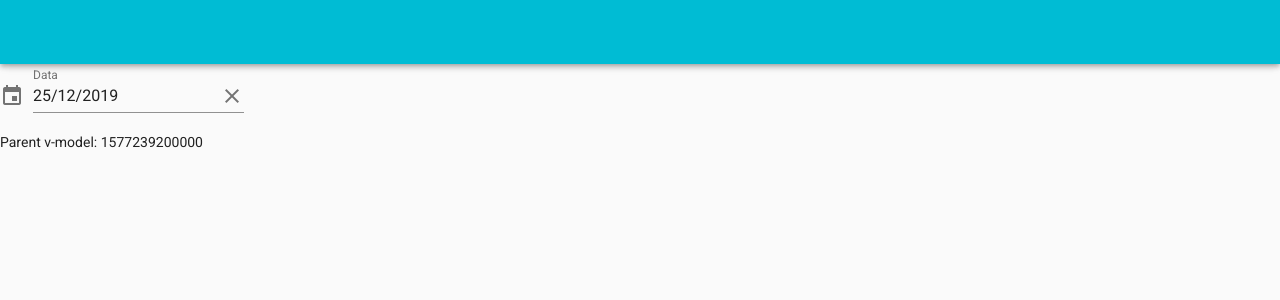
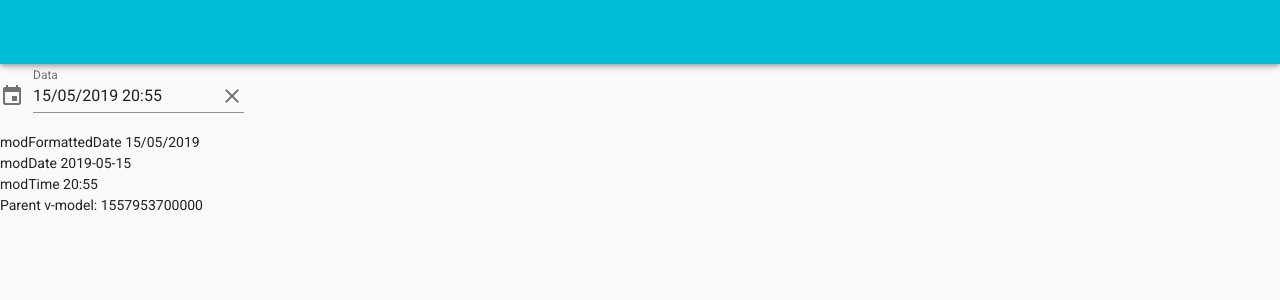
Before and after one commit to juareznasato/vuetify-datetime, a Vue app: page / in a window 1280 px wide. Shown: the top 300 px of the page. Built offline with nearby package versions, Linux system fonts and the light colour scheme.

Commit message:
Fix bugs.

```diff
--- a/src/App.vue
+++ b/src/App.vue
@@ -17,7 +17,7 @@ export default {
     VuetifyDateTime
   },
   data: () => ({
-    value: 1577239200000, //1557673468418, // 12/05/2019 12:04:28
+    value: 1557953700000,
     label: "Data",
     config: {
       tabDateTitle: "Data",
--- a/src/components/VuetifyDateTime.vue
+++ b/src/components/VuetifyDateTime.vue
@@ -19,8 +19,6 @@
             slot="activator"
             prepend-icon="event"
           ></v-text-field>
-
-
           <v-tabs color="grey lighten-2" slider-color="cyan" v-model="activeTab">
             <v-tab v-bind:key="0" ripple>{{ config.tabDateTitle }}</v-tab>
             <v-tab v-bind:key="1" ripple>{{ config.tabTimeTitle }}</v-tab>
@@ -37,17 +35,20 @@
               </v-tab-item>
               <v-tab-item v-bind:key="1">
                 <v-card flat>
-                  <v-time-picker v-model="time" @change="menuTime = false" format="24hr" landscape></v-time-picker>
+                  <v-time-picker v-model="modTime" @change="(menu = false), emit()" format="24hr" landscape></v-time-picker>
                 </v-card>
               </v-tab-item>
             </v-tabs-items>
           </v-tabs>
-
-
-
         </v-menu>
       </v-flex>
     </v-layout>
+    modFormattedDate {{ modFormattedDate }}
+    <br>
+    modDate {{ modDate }}
+    <br>
+    modTime {{ modTime }}
+    <br>
   </div>
 </template>
 
@@ -68,14 +69,20 @@ export default {
     config: {
       type: Object,
       default: function() {
-        return { tabDateTitle: "Data", tabTimeTitle: "Hora", locale: "pt-BR", format: "DD/MM/YYYY", clearable: false };
+        return {
+          tabDateTitle: "Data",
+          tabTimeTitle: "Hora",
+          locale: "pt-BR",
+          format: "DD/MM/YYYY",
+          clearable: false
+        };
       }
     }
   },
   data: () => ({
     modDate: "",
-    modDateFormatted: "",
-    time: "00:00:00",
+    modFormattedDate: "",
+    modTime: "00:00",
     menu: false,
     readonly: true,
     activeTab: 0
@@ -84,23 +91,22 @@ export default {
     compShow: {
       get: function() {
         const THIS = this;
-        return this.value
-          ? (THIS.modDateFormatted = moment(new Date(this.value)).format(
-              this.config.format
-            ))
-          : null;
+        let mdf = this.value ? (THIS.modFormattedDate = moment(new Date(this.value)).format(this.config.format)) : "";
+        let mt = this.value ? (THIS.modTime = moment(new Date(this.value)).format("HH:mm")) : "";
+        return mdf + " " + mt;
       },
       set: function() {
         const THIS = this;
         THIS.modDate = null;
-        THIS.modDateFormatted = null;
+        THIS.modTime = "00:00";
+        THIS.modFormattedDate = null;
         this.$emit("input", null);
       }
     }
   },
   watch: {
-    // When computed.compShow.modDateFormatted is changed:
-    modDateFormatted() {
+    // When computed.compShow.modFormattedDate is changed:
+    modFormattedDate() {
       return this.value
         ? (this.modDate = moment(new Date(this.value)).format("YYYY-MM-DD"))
         : null;
@@ -108,7 +114,7 @@ export default {
   },
   methods: {
     emit() {
-      this.$emit("input", this.stringToMillisecond(this.modDate, this.time));
+      this.$emit("input", this.stringToMillisecond(this.modDate, this.modTime));
     },
     stringToMillisecond: function(date, time) {
       return Date.parse(date + " " + time);
```
